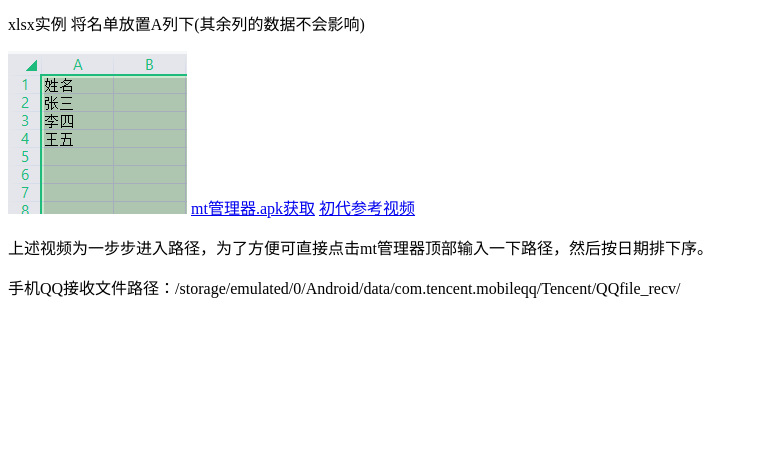
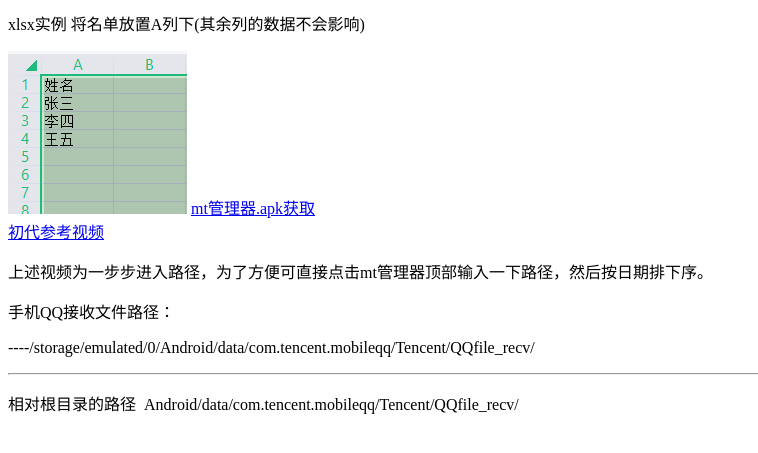
Before and after one commit to Dolly-yang/check, a Flask app: page /upload in a window 1280 px wide. Shown: the part 159-612 px from the top of the page, without its empty margins (0-758 px from the left). Run offline with Flask 2, Linux system fonts and the light colour scheme.

Commit message:
相对根目录的路径

```diff
--- a/templates/upload.html
+++ b/templates/upload.html
@@ -1,27 +1,41 @@
 <!DOCTYPE html>
 <html lang="en">
+
 <head>
     <meta charset="UTF-8">
     <title>文件上传</title>
+
 </head>
+
 <body>
     <h1>文件上传</h1>
     <p>请将上传的文件控制在20kb以下，且后缀名为xls或xlxs</p>
     <form action="" enctype='multipart/form-data' method='POST'>
-         <input type="file" name="file">
-         <input type="submit" value="上传">
-     </form>
+        <input type="file" name="file">
+        <input type="submit" value="上传">
+    </form>
 
     <p>xlsx实例 将名单放置A列下(其余列的数据不会影响)</p>
-    <img src="{{url_for('static', filename='example.png')}}"alt="你的图片被外星人劫持了～～"/>
+    <img src="{{url_for('static', filename='example.png')}}" alt="你的图片被外星人劫持了～～" />
 
     <a href="{{url_for('static', filename='bin.mt.plus.apk')}}" target="_self">mt管理器.apk获取</a>
+
+    <br>
 
     <a href="{{url_for('static', filename='exampl_video.mp4')}}" target="_self">初代参考视频</a>
 
     <p>上述视频为一步步进入路径，为了方便可直接点击mt管理器顶部输入一下路径，然后按日期排下序。</p>
     <p>
-        手机QQ接收文件路径：/storage/emulated/0/Android/data/com.tencent.mobileqq/Tencent/QQfile_recv/
+        手机QQ接收文件路径：
     </p>
- </body>
- </html>
+    <p>
+        ----/storage/emulated/0/Android/data/com.tencent.mobileqq/Tencent/QQfile_recv/
+    </p>
+    <hr>
+    <p>
+        相对根目录的路径&nbsp;&nbsp;Android/data/com.tencent.mobileqq/Tencent/QQfile_recv/
+    </p>
+
+</body>
+
+</html>
```
